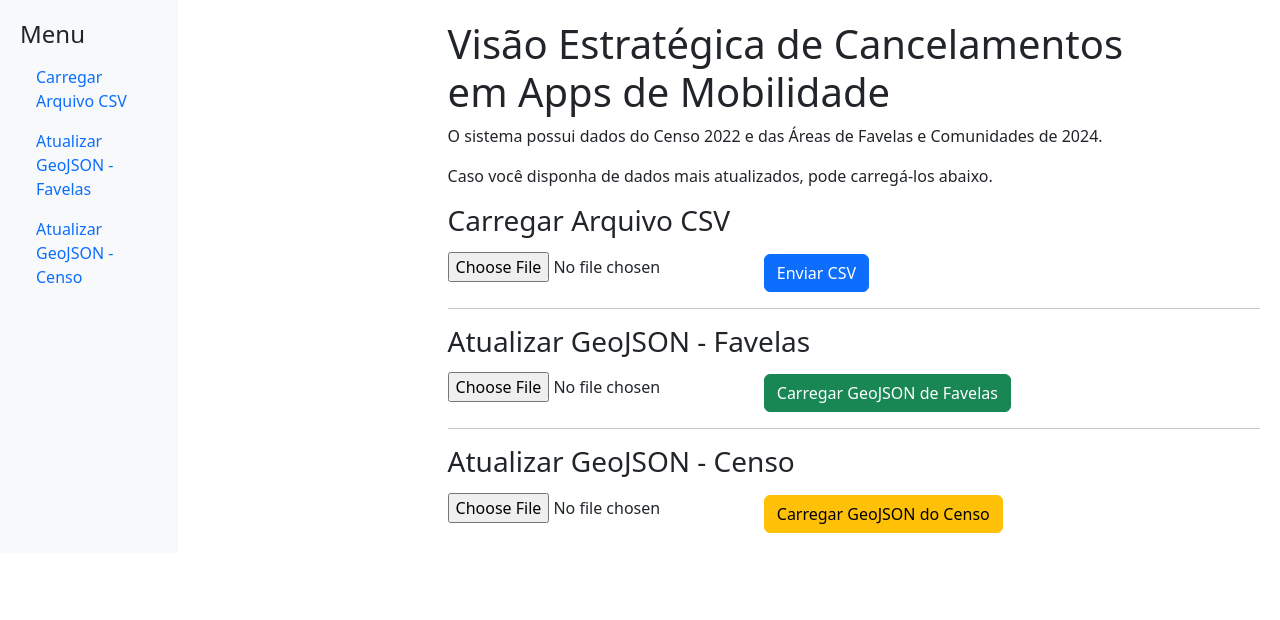
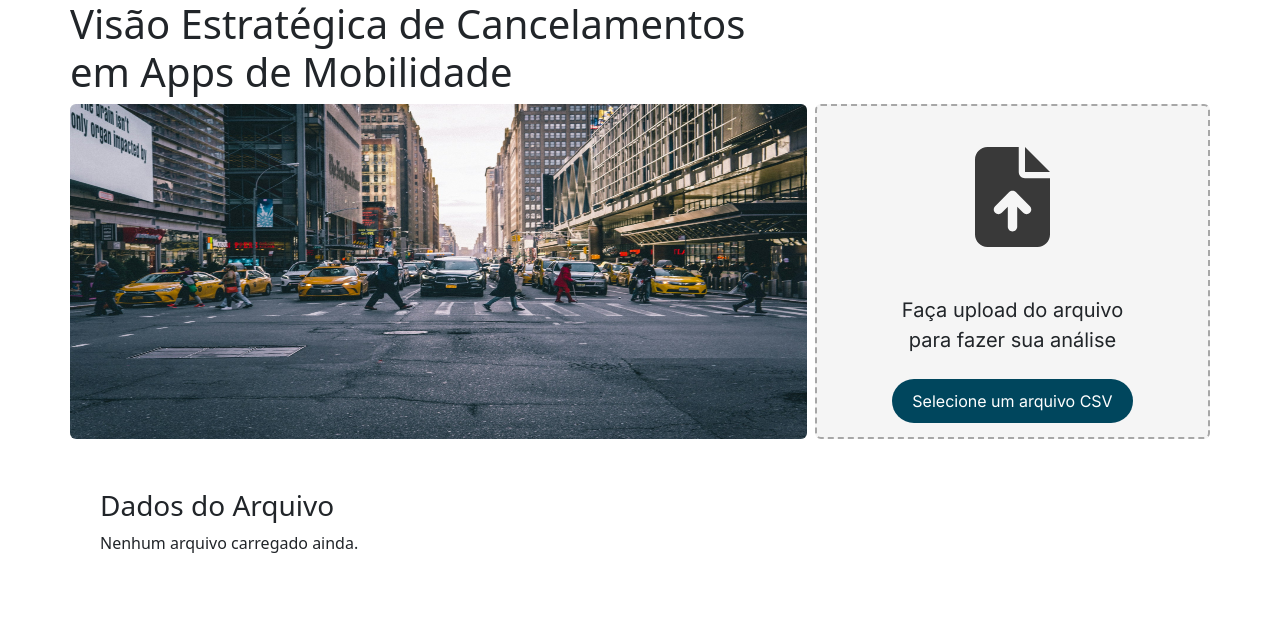
Before and after one commit to rqpaiva/Mobilidade, a Flask app: page / in a window 1280 px wide. Shown: the top 620 px of the page. Run offline with Flask 3, Linux system fonts and the light colour scheme; some libraries are stand-ins or nearby versions.

Commit message:
Update index.html

```diff
--- a/templates/index.html
+++ b/templates/index.html
@@ -3,70 +3,94 @@
 <head>
     <meta charset="UTF-8">
     <meta name="viewport" content="width=device-width, initial-scale=1.0">
-    <title>Visão Estratégica de Cancelamentos</title>
+    <title>Visão estratégica de cancelamentos em apps de mobilidade</title>
     <link rel="stylesheet" href="{{ url_for('static', filename='css/style.css') }}">
     <link rel="stylesheet" href="https://cdn.datatables.net/1.13.4/css/jquery.dataTables.min.css">
     <link href="https://cdn.jsdelivr.net/npm/bootstrap@5.3.3/dist/css/bootstrap.min.css" rel="stylesheet">
+    <link rel="preconnect" href="https://fonts.googleapis.com">
+<link rel="preconnect" href="https://fonts.gstatic.com" crossorigin>
+<link href="https://fonts.googleapis.com/css2?family=Inter:wght@100..900&family=Source+Code+Pro:ital,wght@0,200..900;1,200..900&display=swap" rel="stylesheet">
 </head>
 <body>
-    <div class="d-flex">
-        <!-- Menu Lateral -->
-        <nav class="menu-lateral bg-light border-right" style="width: 250px; padding: 20px;">
-            <h4>Menu</h4>
-            <ul class="nav flex-column">
-                <li class="nav-item">
-                    <a class="nav-link active" href="#csv-section">Carregar Arquivo CSV</a>
-                </li>
-                <li class="nav-item">
-                    <a class="nav-link" href="#geojson-favelas">Atualizar GeoJSON - Favelas</a>
-                </li>
-                <li class="nav-item">
-                    <a class="nav-link" href="#geojson-censo">Atualizar GeoJSON - Censo</a>
-                </li>
-            </ul>
-        </nav>
 
-        <!-- Conteúdo Principal -->
-        <div class="container-fluid" style="margin-left: 250px; padding: 20px;">
+    <div class="container">
+        <div>
             <h1>Visão Estratégica de Cancelamentos <br> em Apps de Mobilidade</h1>
-            <p>O sistema possui dados do Censo 2022 e das Áreas de Favelas e Comunidades de 2024.</p>
-            <p>Caso você disponha de dados mais atualizados, pode carregá-los abaixo.</p>
-
-            <!-- Upload CSV -->
-            <section id="csv-section">
-                <h3>Carregar Arquivo CSV</h3>
-                <form id="uploadCSVForm" enctype="multipart/form-data" method="POST" action="/upload">
-                    <input type="file" id="csvFile" name="file" accept=".csv" required>
-                    <button type="submit" class="btn btn-primary mt-2">Enviar CSV</button>
+            <img src="{{ url_for('static', filename='img/eccb17e445d1417595732e3a62df4f28.jpg') }}" alt="">
+        </div>
+        <div class="container-upload">
+            <div class="icon-upload">
+                <i class="fas fa-file-upload"></i>
+            </div>
+            <div style="text-align: center; font-size: 20px; font-family: Inter, serif;">
+                <span class="text-upload">
+                    Faça upload do arquivo <br> para fazer sua análise
+                </span>
+            </div>
+            <div class="button-upload">
+                <form id="uploadForm" enctype="multipart/form-data" method="POST">
+                    <label for="fileInput" class="custom-file-label">
+                        Selecione um arquivo CSV
+                    </label>
+                    <input type="file" id="fileInput" name="file" accept=".csv" required>
+                    <button type="submit" class="hidenButton buttonSubimit">Analisar</button>
                 </form>
-            </section>
-
-            <hr>
-
-            <!-- Upload GeoJSON Favelas -->
-            <section id="geojson-favelas">
-                <h3>Atualizar GeoJSON - Favelas</h3>
-                <form id="uploadFavelasForm" enctype="multipart/form-data" method="POST" action="/upload_favelas">
-                    <input type="file" id="favelasFile" name="file" accept=".geojson" required>
-                    <button type="submit" class="btn btn-success mt-2">Carregar GeoJSON de Favelas</button>
-                </form>
-            </section>
-
-            <hr>
-
-            <!-- Upload GeoJSON Censo -->
-            <section id="geojson-censo">
-                <h3>Atualizar GeoJSON - Censo</h3>
-                <form id="uploadCensoForm" enctype="multipart/form-data" method="POST" action="/upload_censo">
-                    <input type="file" id="censoFile" name="file" accept=".geojson" required>
-                    <button type="submit" class="btn btn-warning mt-2">Carregar GeoJSON do Censo</button>
-                </form>
-            </section>
+            </div>
         </div>
     </div>
 
+    <div class="containerTable">
+        <div id="data">
+            <h3>Dados do Arquivo</h3>
+            {% if data %}
+                <div>
+                    <label for="statusFilter">Filtrar por Status:</label>
+                    <select id="statusFilter" class="form-select">
+                        <option value="">Todos</option>
+                        <option value="Cancelada pelo Passageiro">Cancelada pelo Passageiro</option>
+                        <option value="Finalizada">Finalizada</option>
+                        <option value="Cancelada pelo Taxista">Cancelada pelo Motorista</option>
+                    </select>
+                </div>
+                <div id="table-container">{{ data | safe }}</div>
+            {% else %}
+                <p>Nenhum arquivo carregado ainda.</p>
+            {% endif %}
+        </div>
+    </div>
+    <script src="https://cdnjs.cloudflare.com/ajax/libs/font-awesome/6.5.1/js/all.min.js" integrity="sha512-GWzVrcGlo0TxTRvz9ttioyYJ+Wwk9Ck0G81D+eO63BaqHaJ3YZX9wuqjwgfcV/MrB2PhaVX9DkYVhbFpStnqpQ==" crossorigin="anonymous" referrerpolicy="no-referrer"></script>
+    <script src="{{ url_for('static', filename='scripts/script.js') }}"></script>
+    <link rel="stylesheet" href="{{ url_for('static', filename='css/style.css') }}">
     <script src="https://code.jquery.com/jquery-3.6.0.min.js"></script>
     <script src="https://cdn.datatables.net/1.13.4/js/jquery.dataTables.min.js"></script>
-    <script src="{{ url_for('static', filename='scripts/script.js') }}"></script>
+    <script>
+        $(document).ready(function() {
+            if ($('#table-container table').length) {
+                var table = $('#table-container table').DataTable({
+                    "pageLength": 20,
+                    "language": {
+                        "lengthMenu": "Mostrar _MENU_ linhas por página",
+                        "zeroRecords": "Nenhum dado encontrado",
+                        "info": "Mostrando página _PAGE_ de _PAGES_",
+                        "infoEmpty": "Nenhum dado disponível",
+                        "infoFiltered": "(filtrado de _MAX_ total de registros)",
+                        "search": "Buscar:",
+                        "paginate": {
+                            "first": "Primeiro",
+                            "last": "Último",
+                            "next": "Próximo",
+                            "previous": "Anterior"
+                        }
+                    }
+                });
+
+
+                $('#statusFilter').on('change', function() {
+                    var selectedValue = $(this).val();
+                    table.column(0).search(selectedValue).draw();
+                });
+            }
+        });
+    </script>
 </body>
 </html>
```
